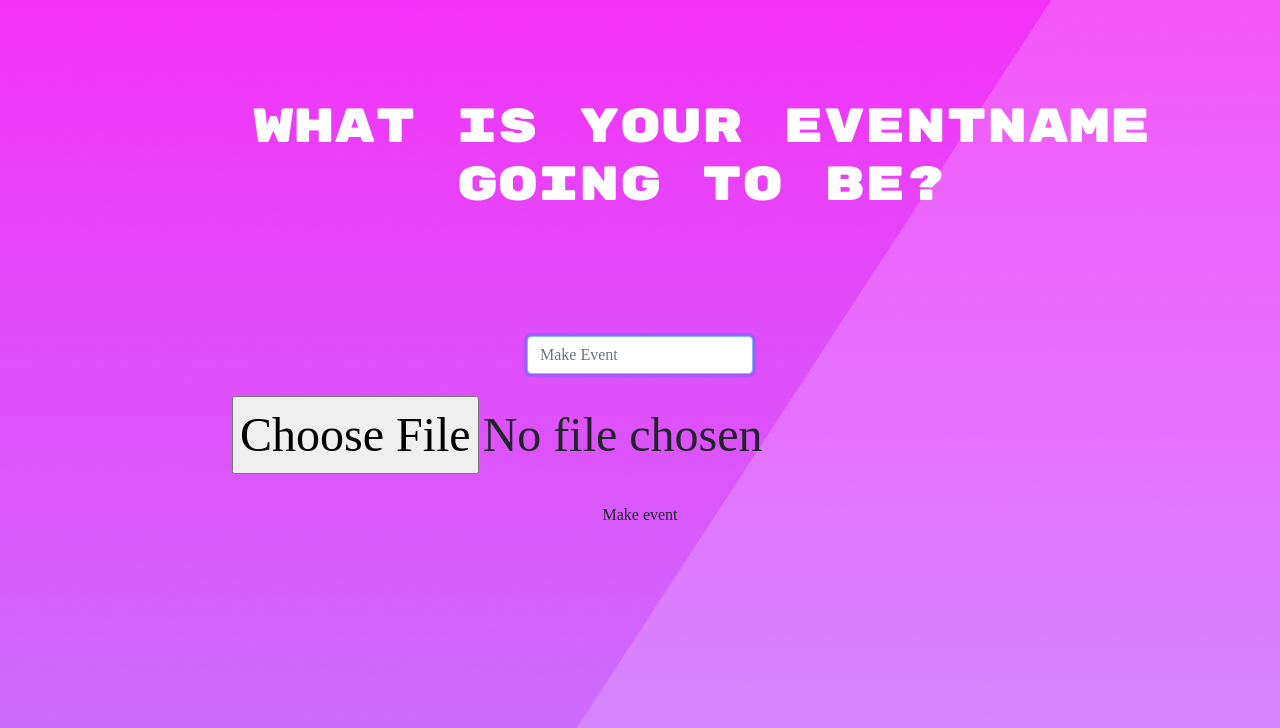
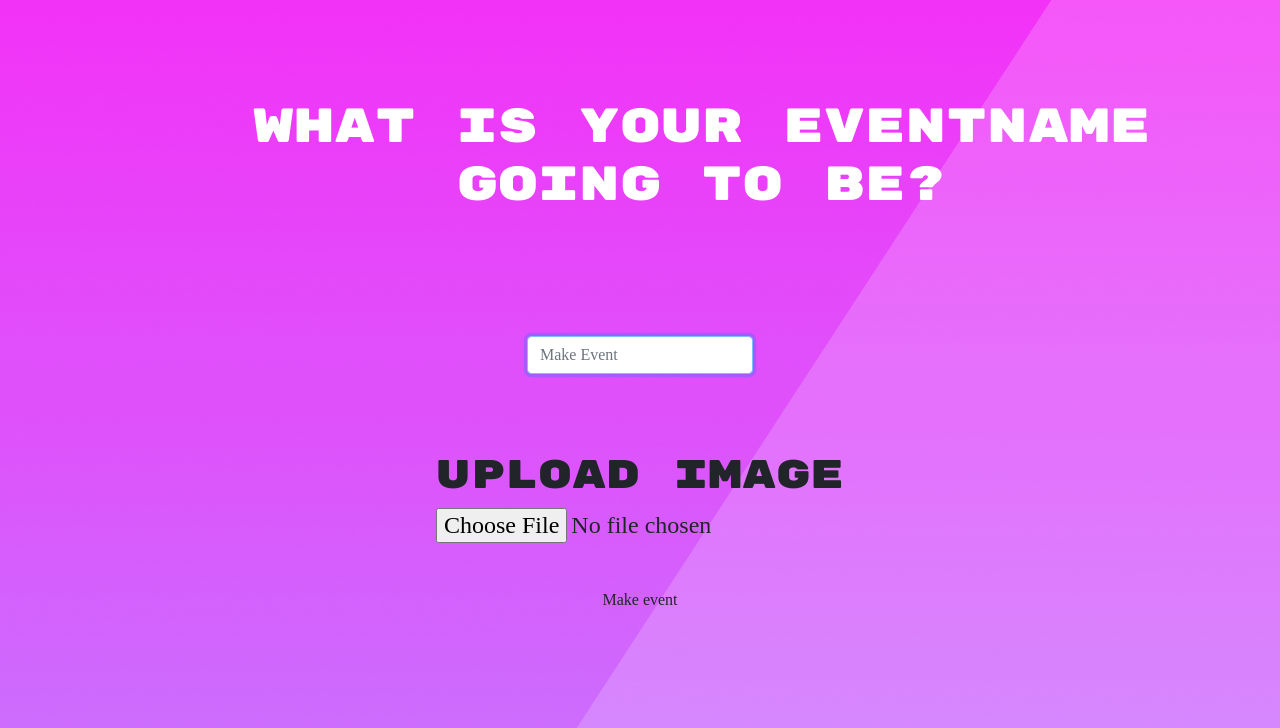
Before and after one commit to RickSunder/picus2.0, a Flask app: page /makeevent in a window 1280 px wide. Shown: the part 72-800 px from the top of the page. Run offline with Flask 2, Linux system fonts and the light colour scheme; the visitor is signed in with stand-in values (Sample User, id 1); some libraries are stand-ins or nearby versions; some web fonts are replaced.

Commit message:
makeevent mooi gemaakt

```diff
--- a/templates/makeevent.html
+++ b/templates/makeevent.html
@@ -13,8 +13,12 @@
             </div>
             <div class="form-group">
                 <input autocomplete="off" autofocus class="form-control" name="makeevent" placeholder="Make Event" type="text"/>
+                <br>
+                <br>
+<title>Upload image</title>
+            <h1>Upload image</h1
+            <a><h4><input id="file-picker" type="file" name="file" accept="image/*"></h4></a>
             </div>
-            <a><input id="file-picker" type="file" name="file" accept="image/*"></a>
             <div class="form-group">
                 <button class="btn btn-default" type="submit">Make event</button>
             </div>
```
